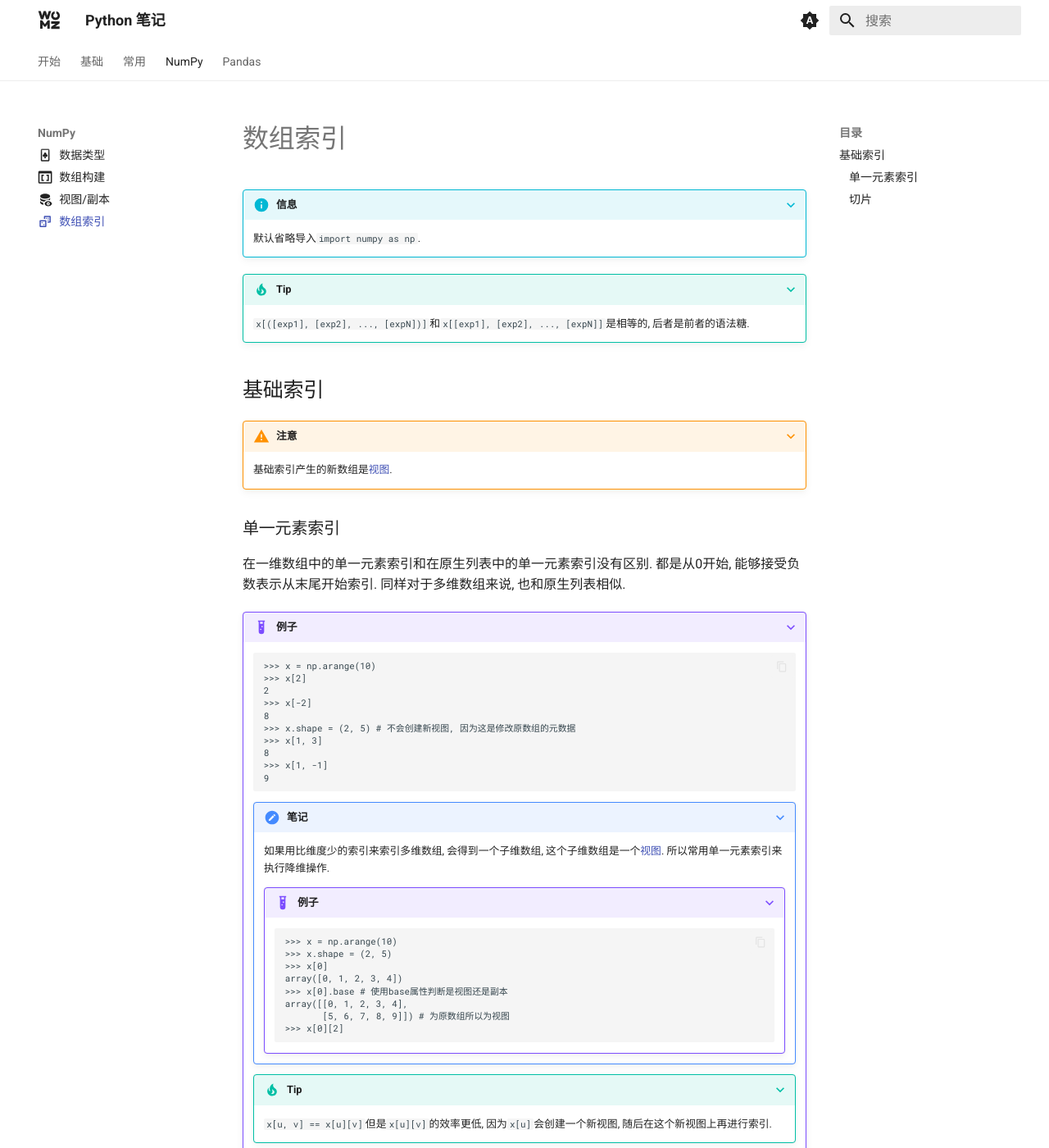
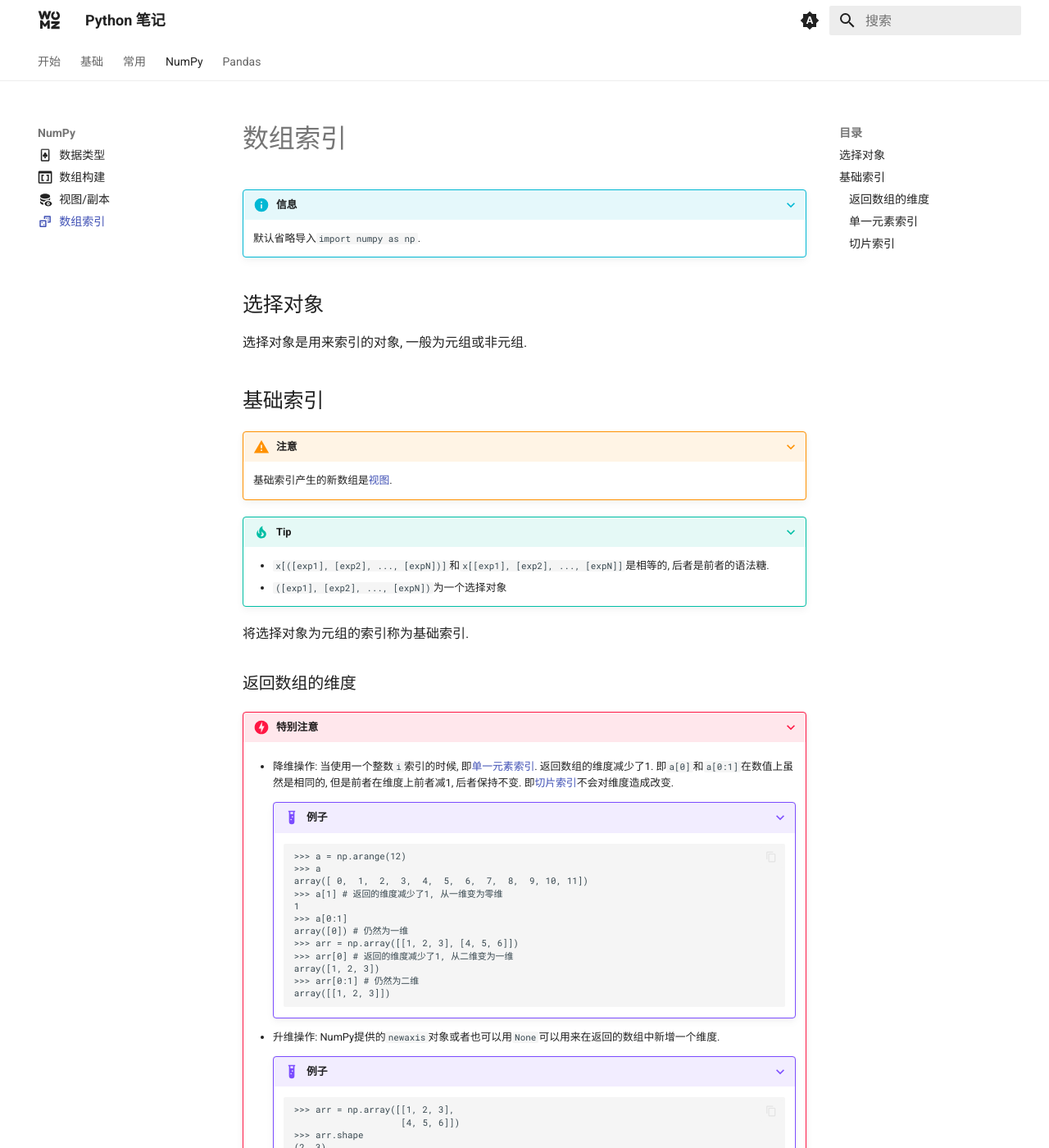
Before and after one commit to sigmax01/py, an MkDocs documentation site: the page built from docs/NumPy/数组索引.md, in a window 1280 px wide and 1400 px high. Shown: the whole window at 82% size. Built offline with MkDocs 1.6.1 and Material for MkDocs 9.7.7, drawn with Linux system fonts in a browser that asks for light colours; comment, search, counter and statistics services are not loaded; some of the changed text lies outside the part shown.

Commit message:
docs: Update NumPy array indexing documentation

````diff
--- a/docs/NumPy/数组索引.md
+++ b/docs/NumPy/数组索引.md
@@ -8,9 +8,9 @@
 
     默认省略导入`import numpy as np`.
 
-???+ tip "Tip"
+## 选择对象
 
-    `x[([exp1], [exp2], ..., [expN])]`和`x[[exp1], [exp2], ..., [expN]]`是相等的, 后者是前者的语法糖.
+选择对象是用来索引的对象, 一般为元组或非元组.
 
 ## 基础索引
 
@@ -18,51 +18,18 @@
 
     基础索引产生的新数组是[视图](/NumPy/视图副本/#视图).
 
-### 单一元素索引 {#单一元素索引}
+???+ tip "Tip"
 
-在一维数组中的单一元素索引和在原生列表中的单一元素索引没有区别. 都是从0开始, 能够接受负数表示从末尾开始索引. 同样对于多维数组来说, 也和原生列表相似.
+    - `x[([exp1], [exp2], ..., [expN])]`和`x[[exp1], [exp2], ..., [expN]]`是相等的, 后者是前者的语法糖.
+    - `([exp1], [exp2], ..., [expN])`为一个选择对象
 
-???+ example "例子"
+将选择对象为元组的索引称为基础索引.
 
-    ```
-    >>> x = np.arange(10)
-    >>> x[2]
-    2
-    >>> x[-2]
-    8
-    >>> x.shape = (2, 5) # 不会创建新视图, 因为这是修改原数组的元数据
-    >>> x[1, 3]
-    8
-    >>> x[1, -1]
-    9
-    ```
-
-    ???+ note "笔记"
-
-        如果用比维度少的索引来索引多维数组, 会得到一个子维数组, 这个子维数组是一个[视图](/NumPy/视图副本/#视图). 所以常用单一元素索引来执行降维操作.
-
-        ???+ example "例子"
-
-            ```
-            >>> x = np.arange(10)
-            >>> x.shape = (2, 5)
-            >>> x[0]
-            array([0, 1, 2, 3, 4])
-            >>> x[0].base # 使用base属性判断是视图还是副本
-            array([[0, 1, 2, 3, 4],
-                   [5, 6, 7, 8, 9]]) # 为原数组所以为视图
-            >>> x[0][2]
-            ```
-
-    ???+ tip "Tip"
-
-        `x[u, v] == x[u][v]`但是`x[u][v]`的效率更低, 因为`x[u]`会创建一个新视图, 随后在这个新视图上再进行索引.
-
-### 切片
+### 返回数组的维度
 
 ???+ danger "特别注意"
 
-    - 降维操作: 当使用一个整数`i`索引的时候, 即[单一元素索引](#单一元素索引). 返回数组的维度减少了1. 即`a[0]`和`a[0:1]`在数值上虽然是相同的, 但是前者在维度上前者减1, 后者保持不变.
+    - 降维操作: 当使用一个整数`i`索引的时候, 即[单一元素索引](#单一元素索引). 返回数组的维度减少了1. 即`a[0]`和`a[0:1]`在数值上虽然是相同的, 但是前者在维度上前者减1, 后者保持不变. 即[切片索引](#切片索引)不会对维度造成改变.
 
         ???+ example "例子"
 
@@ -116,10 +83,53 @@
             (2, 3, 1)
             ```
 
+### 单一元素索引 {#单一元素索引}
+
+在一维数组中的单一元素索引和在原生列表中的单一元素索引没有区别. 都是从0开始, 能够接受负数表示从末尾开始索引. 同样对于多维数组来说, 也和原生列表相似.
+
+???+ example "例子"
+
+    ```
+    >>> x = np.arange(10)
+    >>> x[2]
+    2
+    >>> x[-2]
+    8
+    >>> x.shape = (2, 5) # 不会创建新视图, 因为这是修改原数组的元数据
+    >>> x[1, 3]
+    8
+    >>> x[1, -1]
+    9
+    ```
+
+    ???+ note "笔记"
+
+        如果用比维度少的索引来索引多维数组, 会得到一个子维数组, 这个子维数组是一个[视图](/NumPy/视图副本/#视图). 所以常用单一元素索引来执行降维操作.
+
+        ???+ example "例子"
+
+            ```
+            >>> x = np.arange(10)
+            >>> x.shape = (2, 5)
+            >>> x[0]
+            array([0, 1, 2, 3, 4])
+            >>> x[0].base # 使用base属性判断是视图还是副本
+            array([[0, 1, 2, 3, 4],
+                   [5, 6, 7, 8, 9]]) # 为原数组所以为视图
+            >>> x[0][2]
+            ```
+
+    ???+ tip "Tip"
+
+        `x[u, v] == x[u][v]`但是`x[u][v]`的效率更低, 因为`x[u]`会创建一个新视图, 随后在这个新视图上再进行索引.
+
+### 切片索引 {#切片索引}
+
 ???+ warning "注意"
 
     - NumPy切片创建的是[视图](/NumPy/视图副本/#视图), 而不像内置的Python序列如字符串, 元组和列表那样经过切片产生的是一个副本.
     - 从大数组中切片得到一个小的数组之后, 如果小数组不再发挥作用, 必须要小心, 因为小数组中的访问缓冲区和大数组中的数据缓冲区都是同一个, 当要删除大数组时, 必须删除全部由其派生的小数组, 数据缓冲区/内存才会被释放. 所以在这种情况下, 建议使用[副本](/NumPy/视图副本/#副本).
+    - 切片索引不会改变维度
 
 每一个维度使用`[start]:[end]:[stride]`即切片对象进行切片, 维度之间用`,`进行分割, 第一个切片对象表示最高维, 第二个切片对象表示次高维, ...
 
@@ -177,7 +187,7 @@
         array([1, 3])
         >>> a[1::, 1:3]
         array([[5, 6]])
-        >>> a[1]  # 降维操作, 维度降为一维
+        >>> a[1]  # 使用单一元素索引, 维度降为一维
         array([4, 5, 6])
         >>> a[::-1, 1:2]
         array([[5],
@@ -198,7 +208,12 @@
             >>> s = slice(2, 8, 2)
             >>> arr[s]
             [2, 4, 6]
+            >>> s1 = slice(None, None, 2)
+            >>> arr[s1]
+            [0, 2, 4, 6, 8]
             ```
+
+    - 可以对切片之后的数组进行赋值操作, 但是不能添加元素. 在`x[obj] = [value]`中设置的值必须和`x[obj]`有相同的形状.
 
     - 当切片对象的数量小于数组的维度`N`的时候, 剩余的维度会默认创建`:`切片对象(即选择整个维度)
 
````
Also changed, not shown: other parts of docs/NumPy/数组索引.md (+4 -4 lines).
